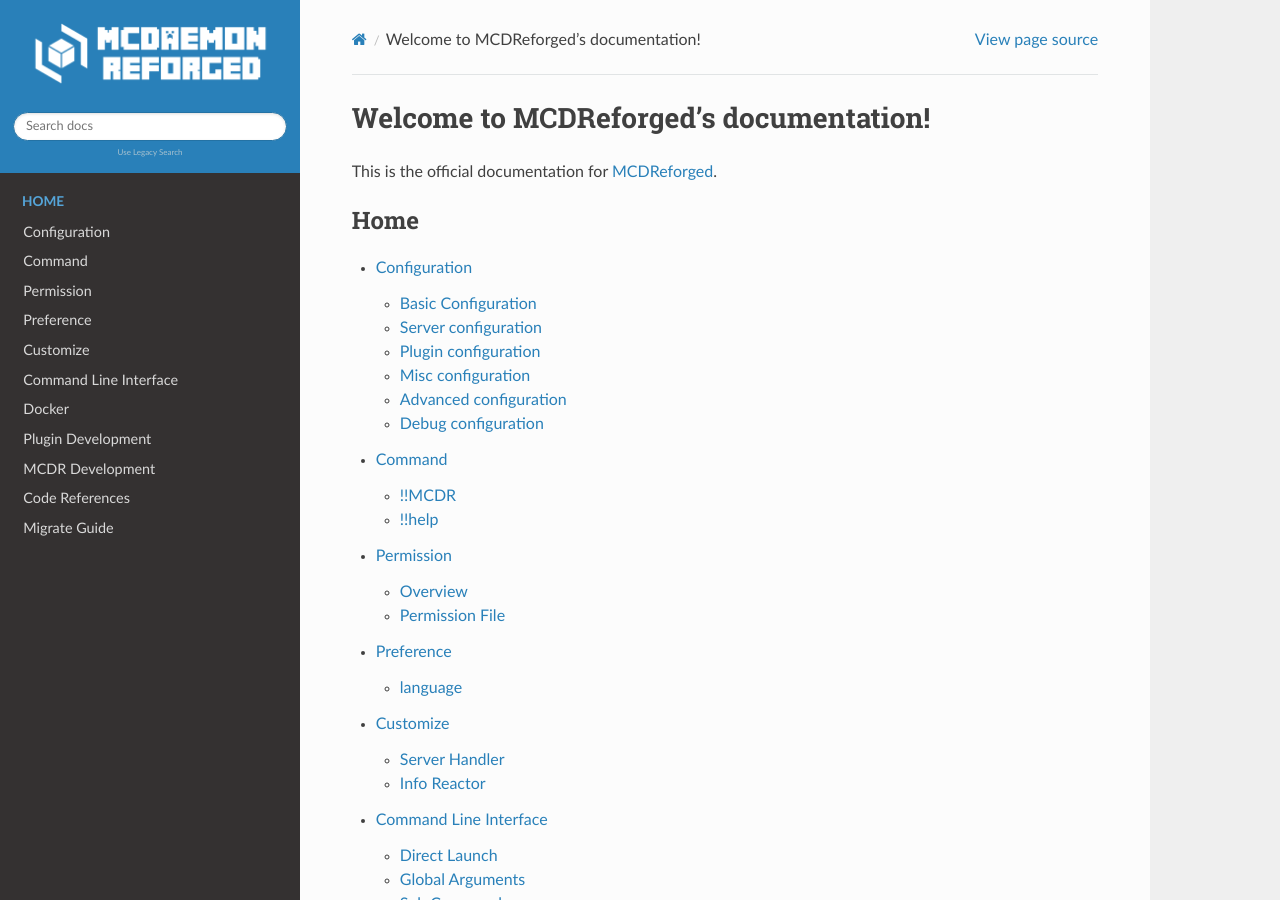
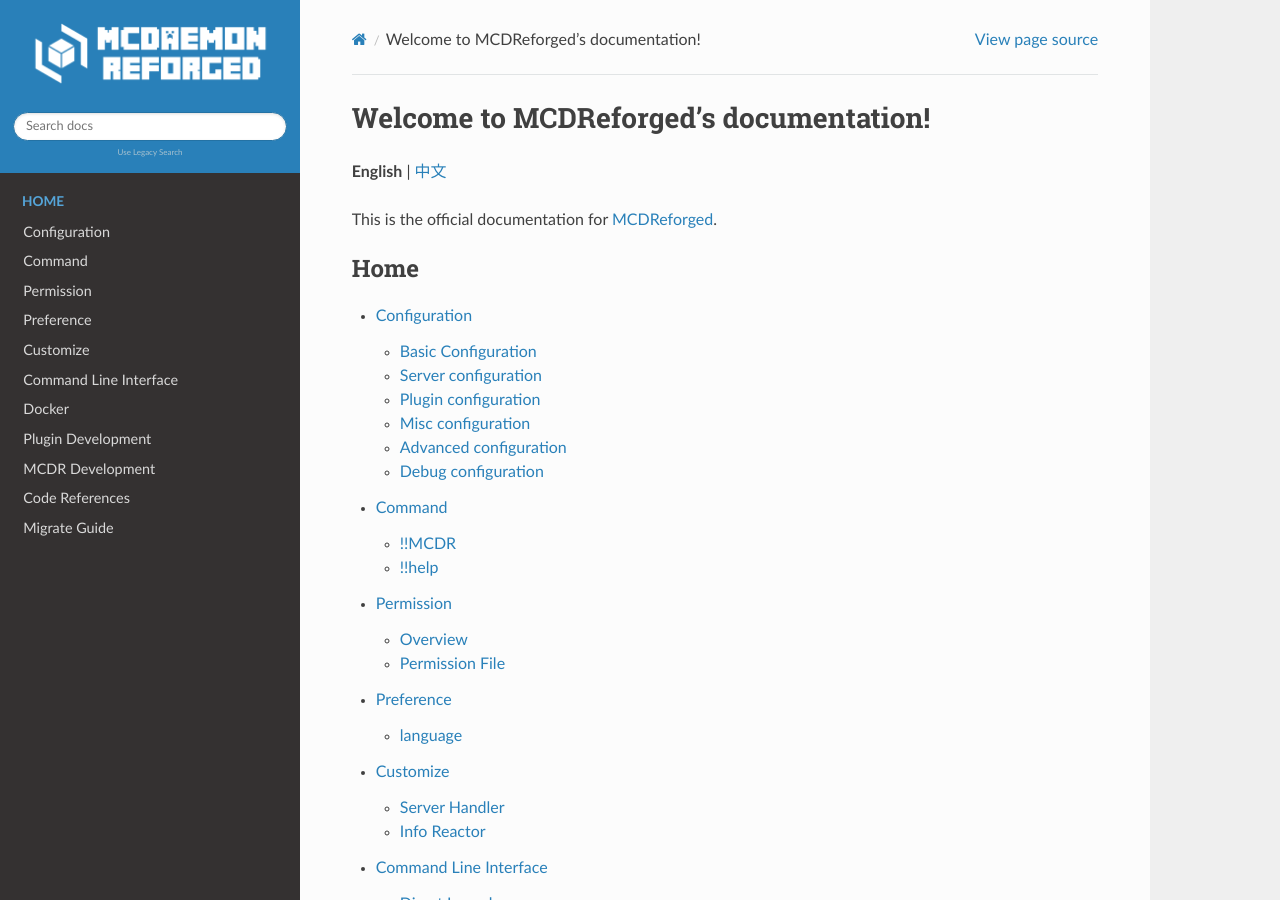
Before and after one commit to MCDReforged/MCDReforged, a Sphinx documentation site: the page built from docs/source/index.rst, in a window 1280 px wide and 900 px high. Built offline with Sphinx 7.4.7 and the Read the Docs theme 2.0.0, drawn with Linux system fonts in a browser that asks for light colours; pages that are not in the unit, such as notebooks, are missing from menus; the version number could not be read and is left out; comment, search, counter and statistics services are not loaded.

Commit message:
docs: added language switcher urls in the index page

```diff
--- a/docs/source/index.rst
+++ b/docs/source/index.rst
@@ -5,6 +5,9 @@
 
 Welcome to MCDReforged's documentation!
 =======================================
+
+**English** | `中文 <https://docs.mcdreforged.com/zh-cn>`__
+
 This is the official documentation for `MCDReforged <https://github.com/MCDReforged/MCDReforged>`__.
 
 .. toctree::
```
Also changed, not shown: 1 other file.
